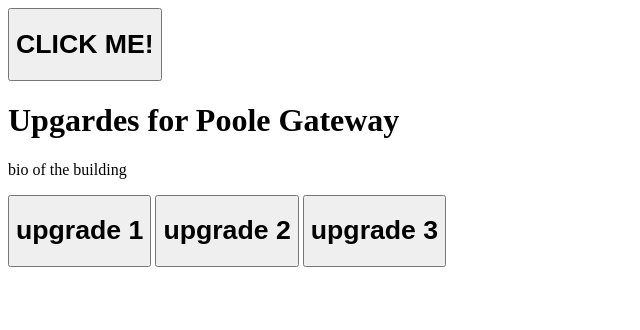
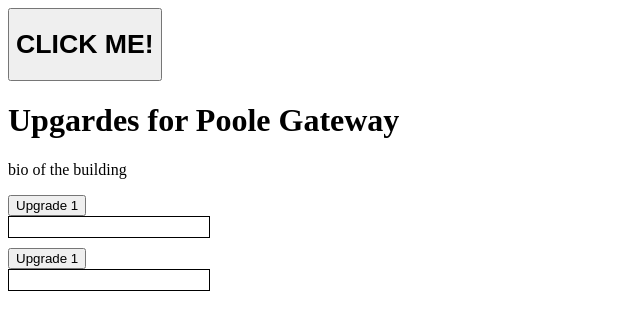
Before and after one commit to B-Turner5/BU-ECOClicker, a Flask app: page / in a window 1280 px wide. Shown: the top 330 px of the page, without its empty margins (0-640 px from the left). Run offline with Flask 3, Linux system fonts and the light colour scheme.

Commit message:
progress button

```diff
--- a/static/css/styles.css
+++ b/static/css/styles.css
@@ -0,0 +1,12 @@
+.progress-bar {
+    width: 200px;
+    height: 20px;
+    border: 1px solid #000;
+    margin-bottom: 10px;
+}
+
+.progress {
+    width: 0%;
+    height: 100%;
+    background-color: green;
+}
--- a/static/script/index.js
+++ b/static/script/index.js
@@ -5,3 +5,9 @@ clicker.addEventListener('click', function () {
     count += 1
     console.log(count)
 })
+function updateProgress(progressId) {
+    var progressBar = document.getElementById(progressId);
+    var currentWidth = progressBar.style.width || '0%';
+    var newWidth = parseInt(currentWidth) + 10;
+    progressBar.style.width = newWidth > 100 ? '100%' : newWidth + '%';
+}
--- a/templates/index.html
+++ b/templates/index.html
@@ -16,16 +16,16 @@
         <h1>Upgardes for Poole Gateway</h1>
         <p>bio of the building</p>
        </div>
+       <div>
+        <button id="upgrade1" name="upgrade 1" onclick="updateProgress('progress1')">Upgrade 1</button>
+        <div class="progress-bar">
+            <div id="progress1" class="progress"></div>
+        </div>
         <div>
-        <button id="CLICK" name="upgrade 1">
-            <h1>upgrade 1</h1>
-        </button>
-        <button id="CLICK" name="upgrade 2">
-            <h1>upgrade 2</h1>
-        </button>
-        <button id="ClICK" name="upgrade 3">
-            <h1>upgrade 3</h1>
-        </button>
+            <button id="upgrade2" name="upgrade 2" onclick="updateProgress('progress2')">Upgrade 1</button>
+            <div class="progress-bar">
+                <div id="progress2" class="progress"></div>
+            </div>
 
        </div>
     </body>
```
